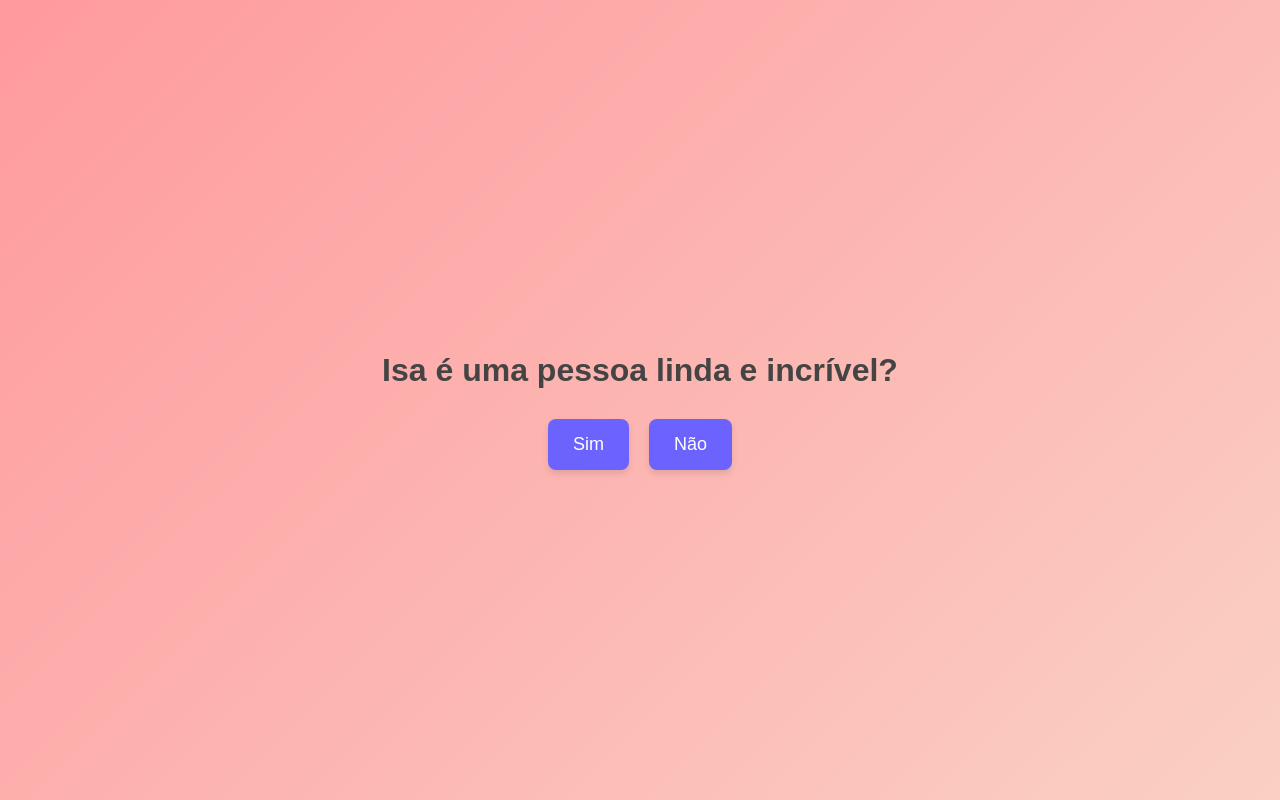
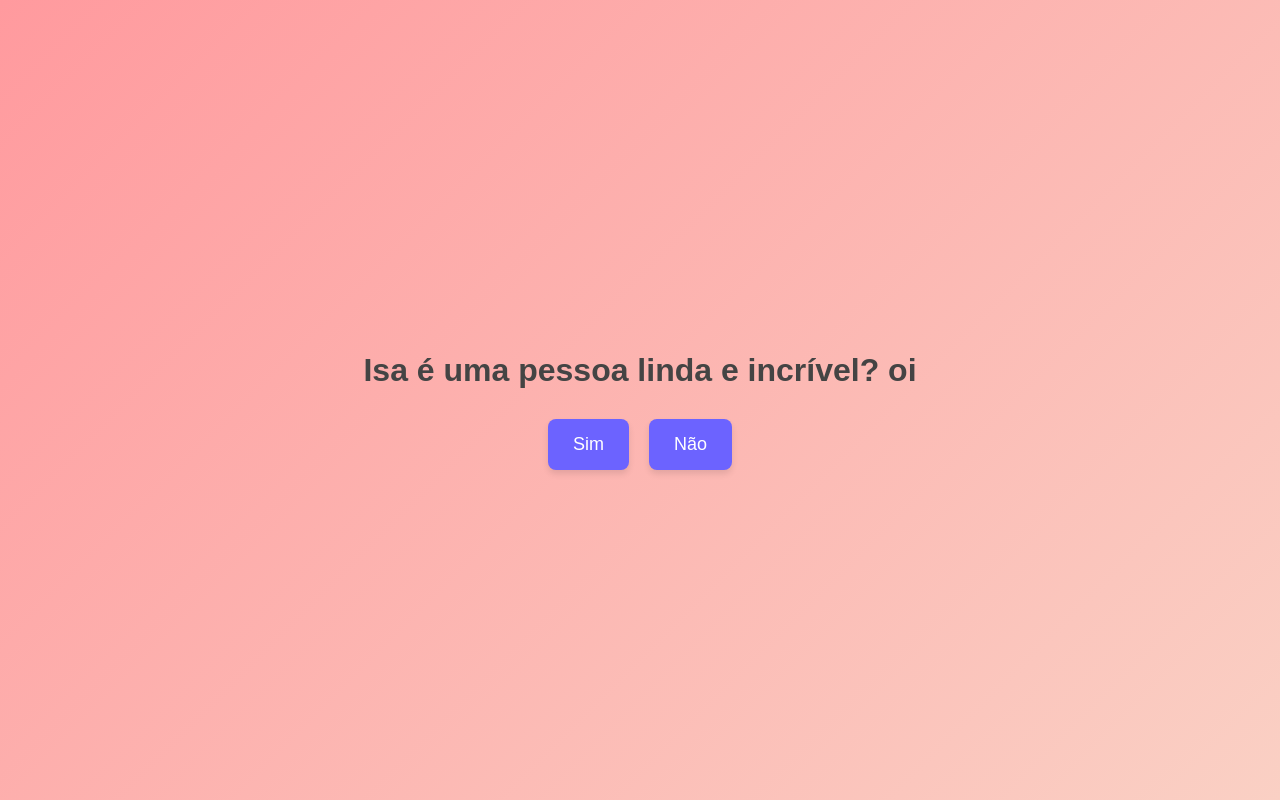
Before and after one commit to TobiasAlvz/isa, a plain HTML site: page inde.html in a window 1280 px wide. Drawn offline with Linux system fonts and the light colour scheme.

Commit message:
Update inde.html

```diff
--- a/inde.html
+++ b/inde.html
@@ -47,7 +47,7 @@
     </style>
     </head>
     <body>
-        <h1 id="title">Isa é uma pessoa linda e incrível?</h1>
+        <h1 id="title">Isa é uma pessoa linda e incrível? oi</h1>
         <div class="button-container">
             <button id="sim" onclick="acertou()">Sim</button>
             <button id="nao" onclick="moverBotao()">Não</button>
```
